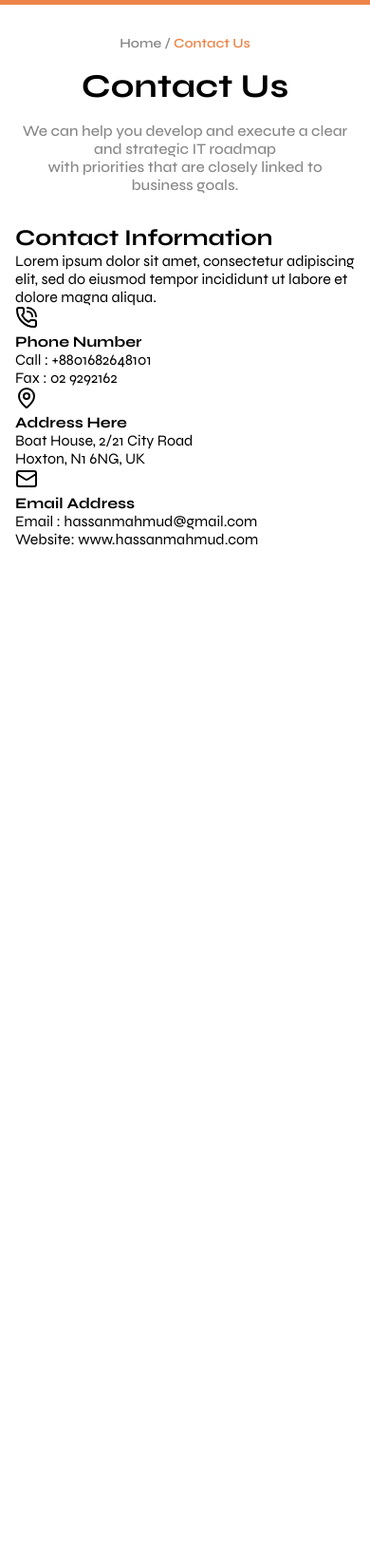
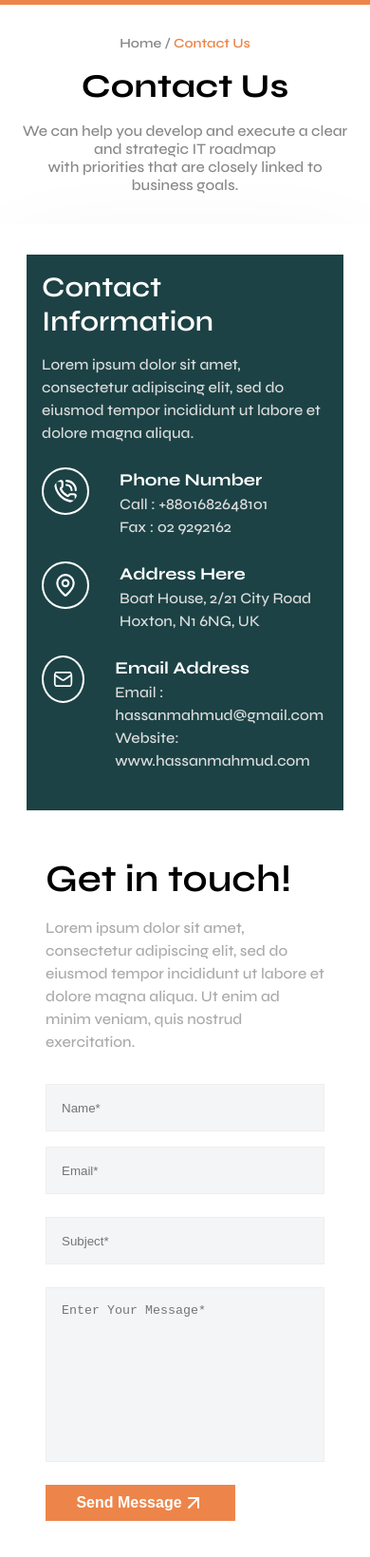
Before and after one commit to TaifurIslamAshraf/Busincy, a website built with Vite: page contact.html in a window 390 px wide. Shown: the part 55-1694 px from the top of the page at 95% size. Before the commit the page ends 844 px from the top, so only its background shows below. Built offline with nearby package versions, Linux system fonts and the light colour scheme.

Commit message:
contact section design done

```diff
--- a/contact.html
+++ b/contact.html
@@ -60,7 +60,7 @@
 
       <!-- contact sections -->
       <section class="contact">
-        <div class="contact_info container">
+        <div class="contact_info">
           <h1>Contact Information</h1>
           <p>
             Lorem ipsum dolor sit amet, consectetur adipiscing elit, sed do
@@ -68,7 +68,7 @@
           </p>
 
           <div class="contact_info-details">
-            <i data-lucide="phone-call"></i>
+            <i class="contact_info_details-icon" data-lucide="phone-call"></i>
             <div class="contact_info_details-content">
               <h4>Phone Number</h4>
               <p>Call : +8801682648101</p>
@@ -77,7 +77,7 @@
           </div>
 
           <div class="contact_info-details">
-            <i data-lucide="map-pin"></i>
+            <i class="contact_info_details-icon" data-lucide="map-pin"></i>
             <div class="contact_info_details-content">
               <h4>Address Here</h4>
               <p>Boat House, 2/21 City Road</p>
@@ -86,7 +86,7 @@
           </div>
 
           <div class="contact_info-details">
-            <i data-lucide="mail"></i>
+            <i class="contact_info_details-icon" data-lucide="mail"></i>
             <div class="contact_info_details-content">
               <h4>Email Address</h4>
               <p>Email : hassanmahmud@gmail.com</p>
@@ -94,7 +94,132 @@
             </div>
           </div>
         </div>
+
+        <div class="contact_form">
+          <h2>Get in touch!</h2>
+          <p>
+            Lorem ipsum dolor sit amet, consectetur adipiscing elit, sed do
+            eiusmod tempor incididunt ut labore et dolore magna aliqua. Ut enim
+            ad minim veniam, quis nostrud exercitation.
+          </p>
+
+          <form>
+            <div class="group_inp">
+              <input type="text" name="name" placeholder="Name*" />
+              <input type="email" name="email" placeholder="Email*" />
+            </div>
+            <input type="text" name="subject" placeholder="Subject*" />
+            <textarea
+              name="message"
+              cols="30"
+              rows="10"
+              placeholder="Enter Your Message*"
+            ></textarea>
+
+            <button>Send Message <i data-lucide="arrow-up-right"></i></button>
+          </form>
+        </div>
       </section>
+
+      <!-- map sections -->
+      <section class="contact_map">
+        <iframe
+          src="https://www.google.com/maps/embed?pb=!1m10!1m8!1m3!1d935056.8077796337!2d90.4093!3d23.7272!3m2!1i1024!2i768!4f13.1!5e0!3m2!1sen!2sbd!4v1703937202458!5m2!1sen!2sbd"
+          width="100%"
+          height="600px"
+          style="border: 0"
+          allowfullscreen=""
+          loading="lazy"
+          referrerpolicy="no-referrer-when-downgrade"
+        ></iframe>
+      </section>
+
+      <!-- footer sections -->
+      <footer class="container footer">
+        <!-- start projects sections -->
+        <div class="start_project" data-aos="fade-up">
+          <h1 class="title">
+            Have a project in mind? Let’s get <br />
+            to work.
+          </h1>
+          <div class="start_project-btn">
+            <button>Start a Project</button>
+            <i data-lucide="arrow-up-right"></i>
+          </div>
+        </div>
+
+        <div class="footer_contents">
+          <div class="footer_contents-logo" data-aos="fade-down">
+            <div class="footer_contents_logo-img">
+              <img src="./assets/footer-logo.png" alt="footer logo" />
+            </div>
+            <p>
+              Lorem ipsum dolor sit amet, consectetur adipiscing elit, sed do
+              eiusmod tempor incididunt ut labore et dolore magna aliqua. Ut
+              enim ad minim veniam.
+            </p>
+
+            <div class="footer_contents_logo-icons">
+              <a href="#">
+                <i class="team_icon" data-lucide="facebook"></i>
+              </a>
+              <a href="#">
+                <i class="team_icon" data-lucide="instagram"></i>
+              </a>
+              <a href="#">
+                <i class="team_icon" data-lucide="youtube"></i>
+              </a>
+              <a href="#">
+                <i class="team_icon" data-lucide="twitter"></i>
+              </a>
+            </div>
+          </div>
+
+          <div class="footer_contents-links" data-aos="fade-down">
+            <h3>QUICK LINKS</h3>
+            <div class="footer_contents-link">
+              <a href="#">How It Works</a>
+              <a href="#">Guarantee</a>
+              <a href="#">Report Bug</a>
+              <a href="#">Pricing</a>
+            </div>
+          </div>
+
+          <div class="footer_contents-company" data-aos="fade-down">
+            <h3>OUR COMPANY</h3>
+            <div class="footer_contents_company-link">
+              <a href="#">About Us</a>
+              <a href="#">Services</a>
+              <a href="#">Testimonials</a>
+              <a href="#">Contact</a>
+            </div>
+          </div>
+
+          <div class="footer_contents-subscribe" data-aos="fade-down">
+            <h3>SUBSCRIBE US</h3>
+            <p>
+              Lorem ipsum dolor sit amet, consectetur adipiscing elit, sed do
+              eiusmod tempor incididunt ut labore et dolore magna aliqua.
+            </p>
+
+            <div class="mail_box">
+              <input
+                type="email"
+                name="email"
+                placeholder="Enter your email..."
+              />
+              <div class="mail_box-btn">
+                <button>Submit</button>
+                <i class="mail_send_icon" data-lucide="send"></i>
+              </div>
+            </div>
+          </div>
+        </div>
+
+        <div class="footer_copyright">
+          <small> Copyright &copy; 2023. All Rights Reserved By </small>
+        </div>
+      </footer>
     </main>
 
     <!-- all js file and cdns -->
--- a/styles/sections/contact.css
+++ b/styles/sections/contact.css
@@ -0,0 +1,140 @@
+.contact {
+  display: flex;
+  align-items: center;
+  justify-content: center;
+  gap: 7rem;
+  box-shadow: 0px 25px 100px -15px rgba(0, 0, 0, 0.07);
+
+  max-width: 1170px;
+  width: 100%;
+  margin: 1rem auto;
+  padding: 2rem;
+}
+.contact_info {
+  background-color: var(--bg-secondary);
+  color: #fff;
+  flex: 1;
+  padding: 1rem;
+}
+.contact_info > h1 {
+  font-size: 46px;
+  font-weight: 600;
+}
+.contact_info > p {
+  color: #ddd;
+  font-size: 16px;
+  font-weight: 500;
+  line-height: 150%;
+
+  margin: 1rem 0;
+}
+.contact_info-details {
+  display: flex;
+  gap: 2rem;
+
+  margin: 1.5rem 0;
+}
+.contact_info_details-icon {
+  color: #fff;
+  border: 2px solid #fff;
+  width: 50px;
+  height: 50px;
+  border-radius: 50%;
+
+  padding: 10px;
+}
+.contact_info_details-content > h4 {
+  font-size: 18px;
+  font-weight: 700;
+  line-height: 27px;
+}
+.contact_info_details-content > p {
+  color: #ddd;
+
+  font-size: 16px;
+  font-weight: 500;
+  line-height: 150%;
+}
+
+.contact_form {
+  flex: 1.5;
+  padding: 1rem;
+}
+.contact_form > h2 {
+  color: #000;
+  font-size: 40px;
+  font-weight: 600;
+}
+.contact_form > p {
+  color: #aaa;
+  font-size: 16px;
+  font-weight: 500;
+  line-height: 150%;
+
+  margin: 1rem 0 2rem 0;
+}
+.contact_form form {
+  display: flex;
+  flex-direction: column;
+  max-width: 540px;
+  width: 100%;
+  gap: 1.5rem;
+}
+.contact_form form .group_inp {
+  display: flex;
+  align-items: center;
+  gap: 1rem;
+}
+.contact_form form input {
+  border: 1px solid #eee;
+  background: #f4f5f6;
+  outline: none;
+  padding: 0 1rem;
+  width: 100%;
+  height: 50px;
+}
+.contact_form form textarea {
+  padding: 1rem;
+  border: 1px solid #eee;
+  background: #f4f5f6;
+  outline: none;
+  width: 100%;
+  resize: none;
+}
+.contact_form form > button {
+  display: flex;
+  align-items: center;
+  justify-content: center;
+
+  width: 200px;
+  text-align: center;
+  padding: 7px 0;
+  background-color: var(--button-color);
+  color: #fff;
+  font-size: 16px;
+  font-weight: 700;
+  line-height: 140%;
+}
+.contact_map {
+  margin-top: 3rem;
+}
+
+@media screen and (max-width: 992px) {
+  .contact {
+    flex-direction: column;
+    gap: 2rem;
+  }
+  .contact_info > h1 {
+    font-size: 30px;
+  }
+}
+@media screen and (max-width: 480px) {
+  .contact {
+    max-width: auto;
+    width: 100%;
+  }
+  .contact_form form .group_inp {
+    flex-direction: column;
+    gap: 1rem;
+  }
+}
```
